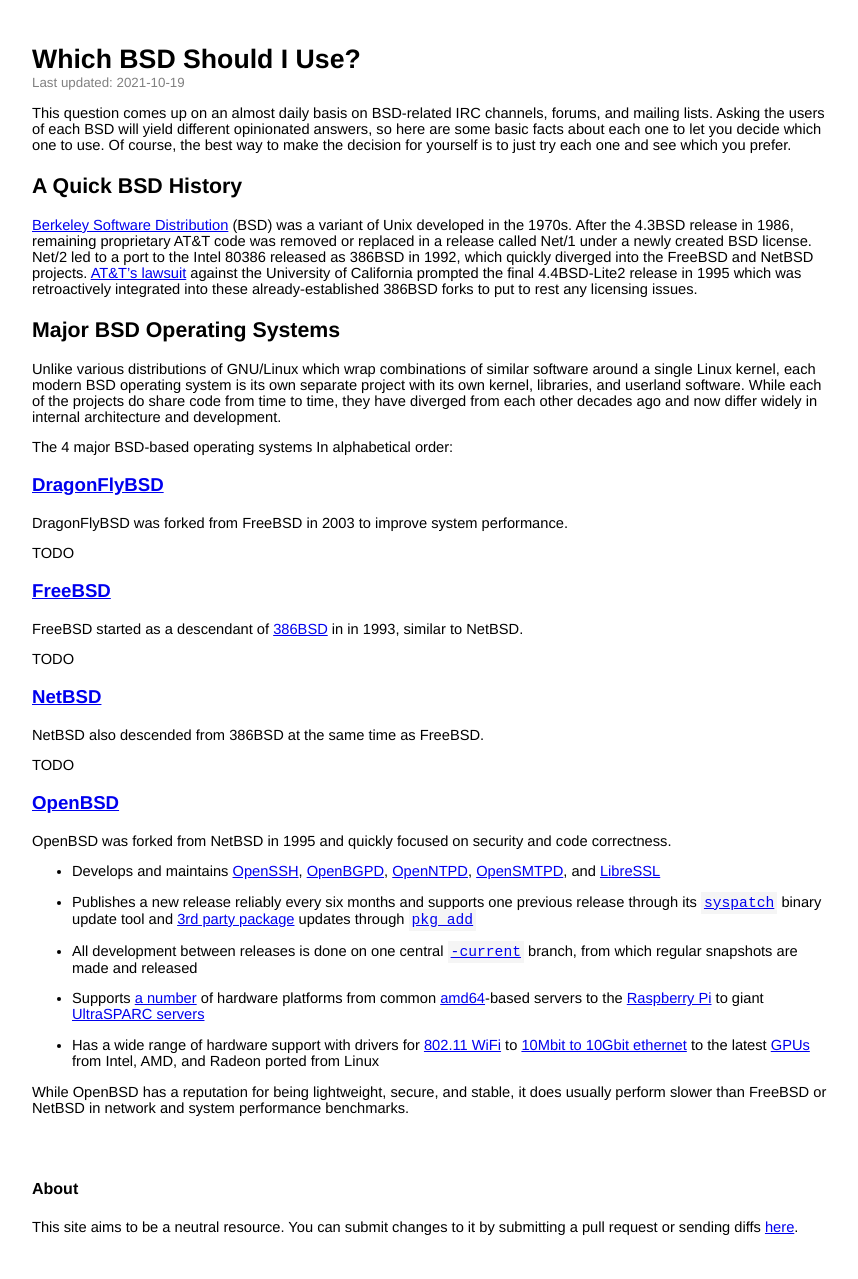
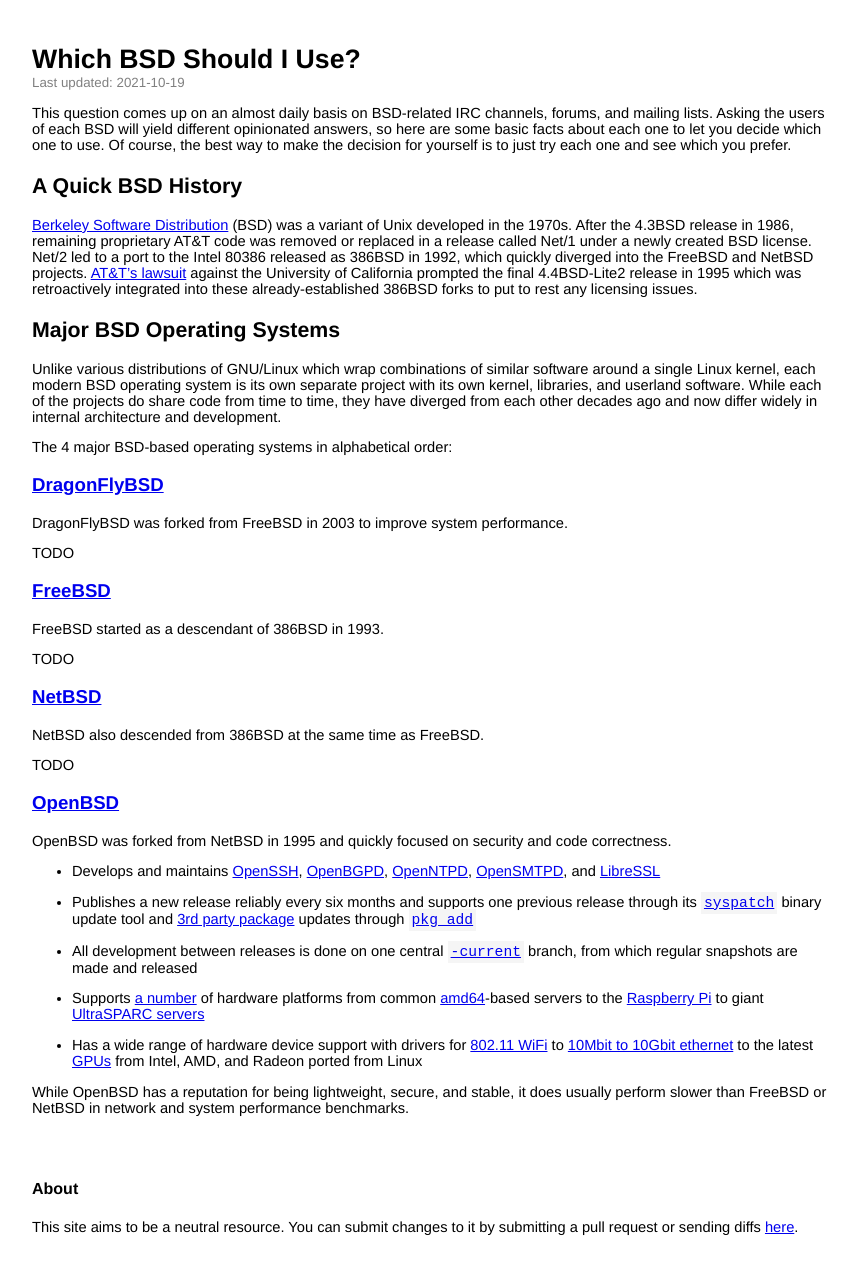
Before and after one commit to oldlaptop/whichbsd, a Jekyll site: the page built from index.md, in a window 1280 px wide. Shown: the whole page, without its empty margins (208-1066 px from the left). Built offline with Jekyll 4.4.1, drawn with Linux system fonts in a browser that asks for light colours; our own code applies the rules of GitHub Pages for plain Markdown files.

Commit message:
Fix typo

```diff
--- a/index.md
+++ b/index.md
@@ -35,7 +35,7 @@ While each of the projects do share code from time to time, they have diverged
 from each other decades ago and now differ widely in internal architecture and
 development.
 
-The 4 major BSD-based operating systems In alphabetical order:
+The 4 major BSD-based operating systems in alphabetical order:
 
 ### [DragonFlyBSD](https://www.dragonflybsd.org/)
 
@@ -45,9 +45,7 @@ TODO
 
 ### [FreeBSD](https://www.freebsd.org/)
 
-FreeBSD started as a descendant of
-[386BSD](https://en.wikipedia.org/wiki/386BSD)
-in in 1993, similar to NetBSD.
+FreeBSD started as a descendant of 386BSD in 1993.
 
 TODO
 
@@ -90,7 +88,7 @@ servers to the
 to giant
 [UltraSPARC servers](https://www.openbsd.org/sparc64.html)
 
-- Has a wide range of hardware support with drivers for
+- Has a wide range of hardware device support with drivers for
 [802.11 WiFi](https://man.openbsd.org/?query=wireless&apropos=1&sec=0&arch=default&manpath=OpenBSD-current)
 to
 [10Mbit to 10Gbit ethernet](https://man.openbsd.org/?query=ethernet&apropos=1&sec=0&arch=default&manpath=OpenBSD-current)
```
